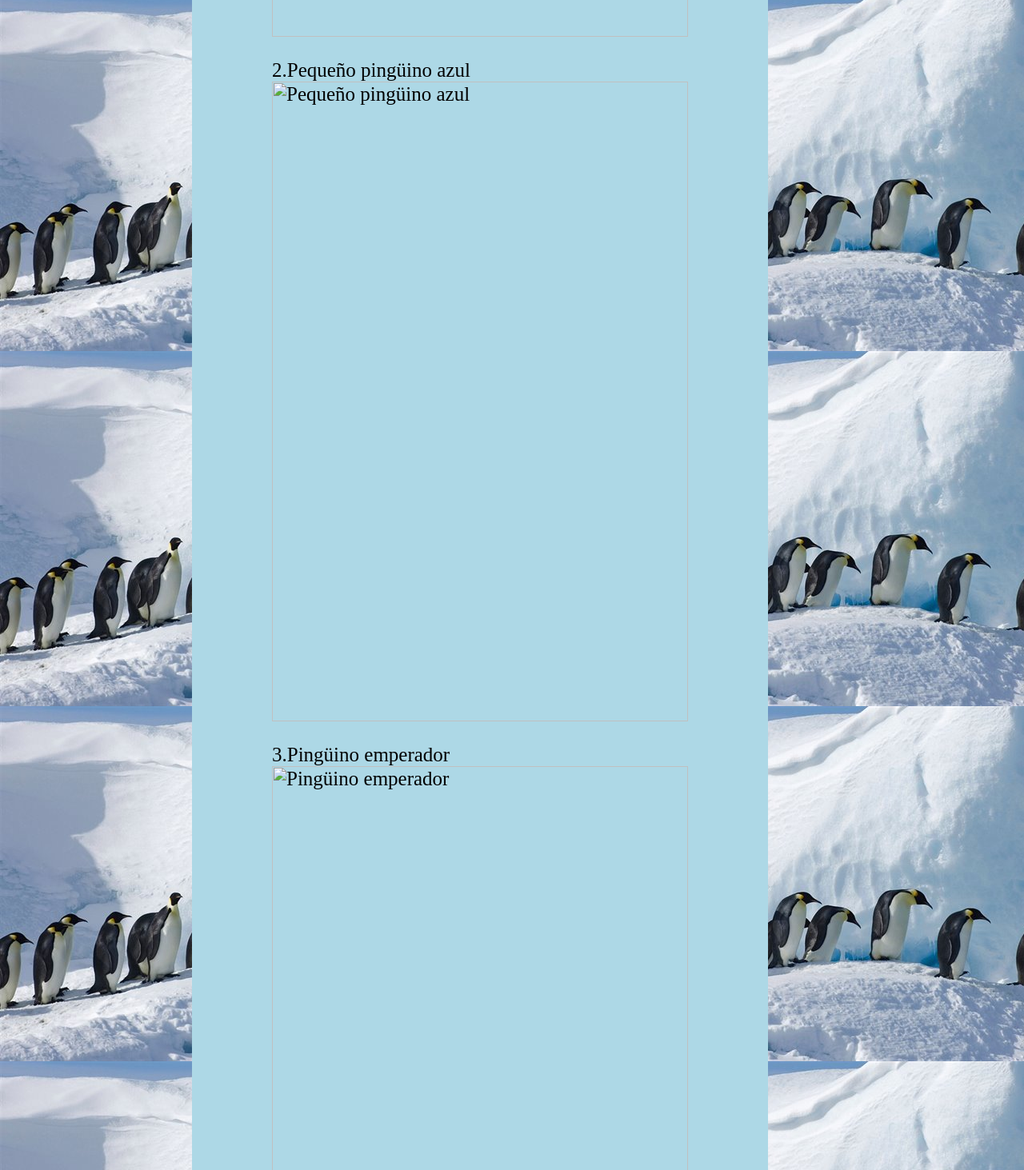
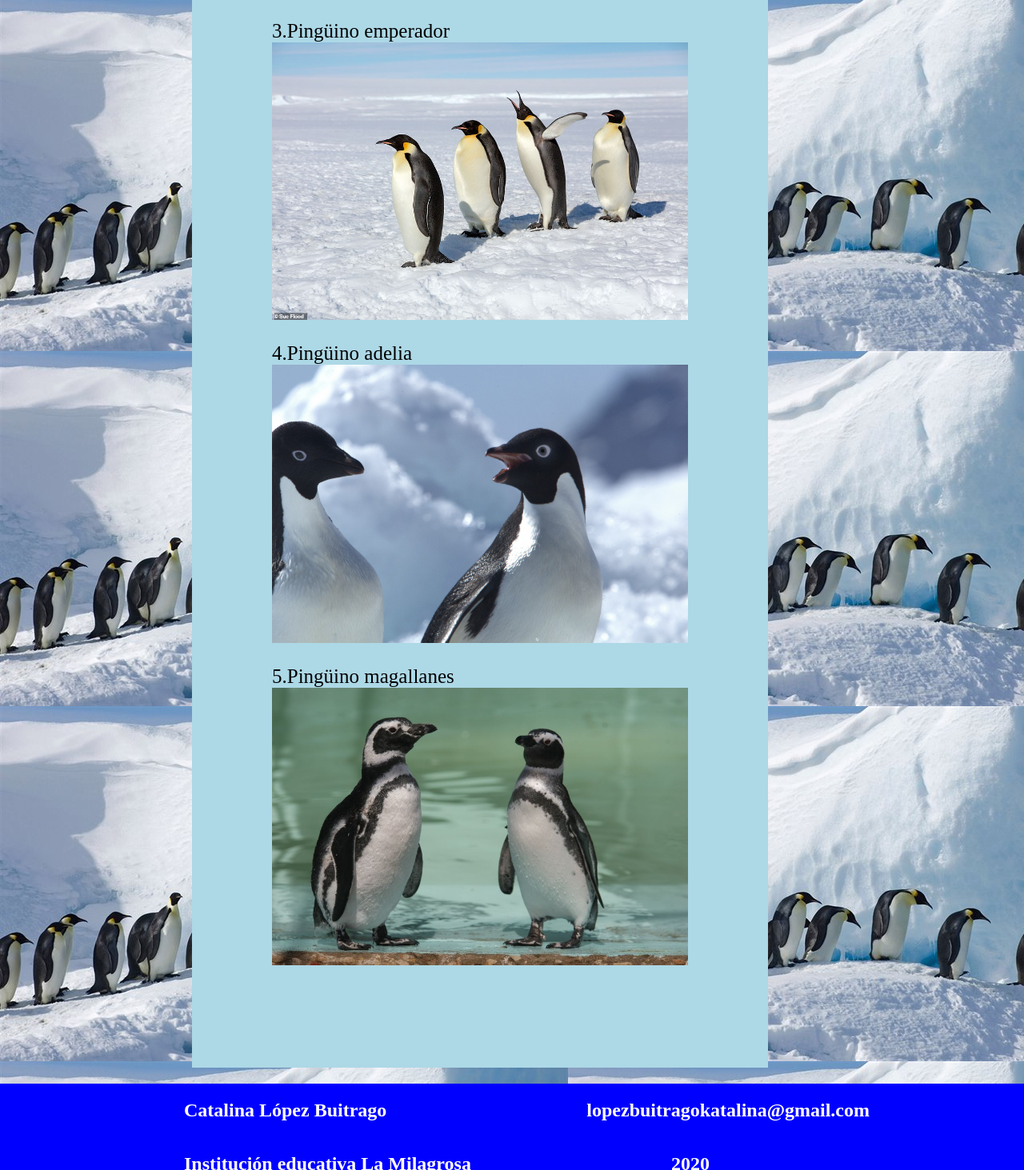
Before and after one commit to kta2804/pinguinos, a plain HTML site: page index.html in a window 1280 px wide. Shown: the part 1337-2800 px from the top of the page at 80% size. Drawn offline with Linux system fonts and the light colour scheme; files that its build step writes are made by us from their sources; files whose address does not match are found by name.

Commit message:
Update index.html

```diff
--- a/index.html
+++ b/index.html
@@ -1,7 +1,7 @@
 <html>
 <head>
 <title>pagina Css</title>
-<link rel="stylesheet" href="css/Pagina.css">
+<link rel="stylesheet" href="Pagina.css">
 </head>
 <body>
 <header>
@@ -26,15 +26,15 @@ a medida que voy creciendo investigo sobre ellos, como cualquier animal,
  y en este caso hablaré sobre unos datos interesantes sobre esta ave acuática.
  Y estos son los 5 que más me gustan:<br><br>
 1.Pingüino de Penacho Amarillo<br>
-<img class="kta" src="imagen/penacho.jpeg" width="750" alt="Pingüino penacho" ></img><br><br>
+<img class="kta" src="penacho.jpeg" width="750" alt="Pingüino penacho" ></img><br><br>
 2.Pequeño pingüino azul<br>
-<img class="kta" src="imagen/azul.jpg" width="750" alt="Pequeño pingüino azul" ></img><br><br>
+<img class="kta" src="azul.jpg" width="750" alt="Pequeño pingüino azul" ></img><br><br>
 3.Pingüino emperador<br>
-<img class="kta" src="imagen/empe.jpg" width="750" alt="Pingüino emperador"></img><br><br>
+<img class="kta" src="empe.jpg" width="750" alt="Pingüino emperador"></img><br><br>
 4.Pingüino adelia<br>
-<img class="kta" src="imagen/adel.jpeg" width="750" alt="Pingüino adelia"></img><br><br>
+<img class="kta" src="adel.jpeg" width="750" alt="Pingüino adelia"></img><br><br>
 5.Pingüino magallanes<br>
-<img class="kta" src="imagen/magal.jpg" width="750" alt="Pingüinos magallanes"></img><br><br>
+<img class="kta" src="magal.jpg" width="750" alt="Pingüinos magallanes"></img><br><br>
 
 </article>
 </section>
```
